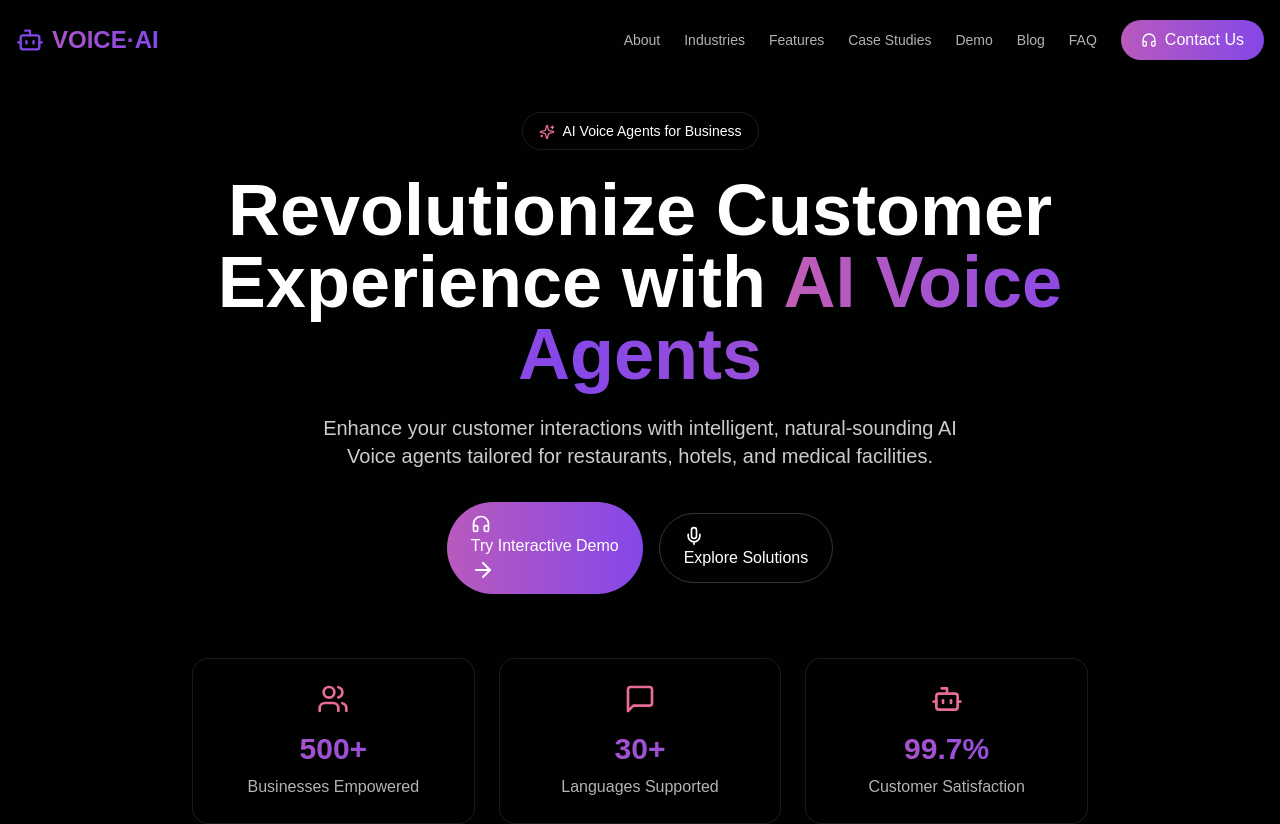
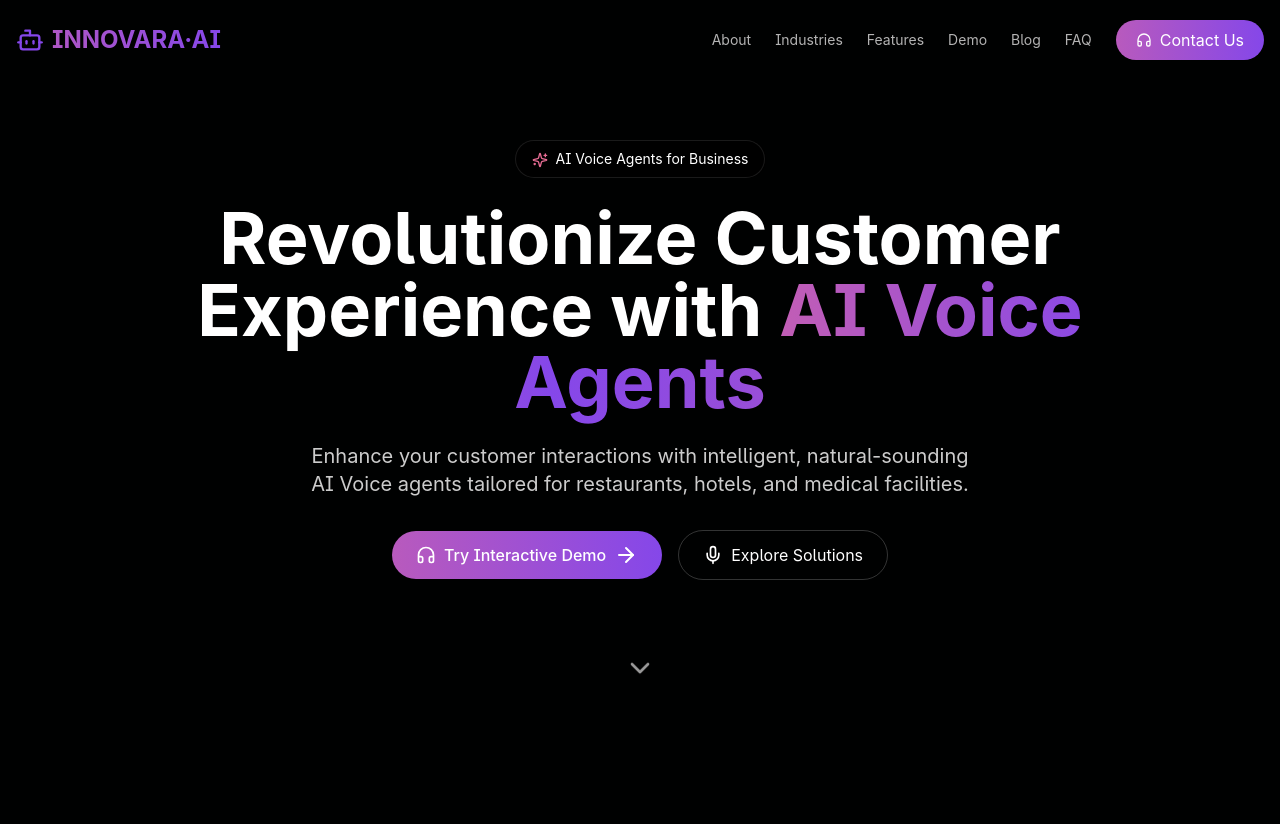
Before and after one commit to Sidh221/ai-ignite-lab, a React (Vite) app: page / in a window 1280 px wide. Shown: the top 824 px of the page. Built offline with nearby package versions, Linux system fonts and the light colour scheme.

Commit message:
Update landing page content
Update site name, remove statistics, change font style, and remove the case studies section.

```diff
--- a/src/components/HeroSection.tsx
+++ b/src/components/HeroSection.tsx
@@ -1,5 +1,5 @@
 
-import { ArrowRight, Bot, Sparkles, MessageSquare, Users, Headphones, MicIcon, ChevronDown } from "lucide-react";
+import { ArrowRight, Bot, Sparkles, Headphones, MicIcon, ChevronDown } from "lucide-react";
 
 const HeroSection = () => {
   return (
@@ -43,28 +43,6 @@ const HeroSection = () => {
             </a>
           </div>
 
-          {/* Statistics */}
-          <div className="grid grid-cols-1 sm:grid-cols-3 gap-6 mt-16">
-            {[
-              { icon: Users, number: "500+", label: "Businesses Empowered" },
-              { icon: MessageSquare, number: "30+", label: "Languages Supported" },
-              { icon: Bot, number: "99.7%", label: "Customer Satisfaction" },
-            ].map((stat, index) => (
-              <div
-                key={index}
-                className="glass-card p-6 rounded-2xl text-center hover:scale-105 transition-transform duration-300"
-              >
-                <div className="flex justify-center mb-4">
-                  <stat.icon className="h-8 w-8 text-cyclamen" />
-                </div>
-                <h3 className="text-3xl font-bold mb-2 text-gradient-steel-violet">
-                  {stat.number}
-                </h3>
-                <p className="text-white/70">{stat.label}</p>
-              </div>
-            ))}
-          </div>
-
           <div className="mt-20 animate-bounce">
             <a href="#about" className="text-white/60 hover:text-white transition-colors">
               <ChevronDown className="mx-auto h-8 w-8" />
--- a/src/components/NavBar.tsx
+++ b/src/components/NavBar.tsx
@@ -19,7 +19,6 @@ const NavBar = () => {
     { text: "About", href: "#about" },
     { text: "Industries", href: "#industries" },
     { text: "Features", href: "#features" },
-    { text: "Case Studies", href: "#case-studies" },
     { text: "Demo", href: "#demo" },
     { text: "Blog", href: "#blog" },
     { text: "FAQ", href: "#faq" }
@@ -40,7 +39,7 @@ const NavBar = () => {
             className="flex items-center gap-2 text-2xl font-bold bg-gradient-to-r from-steel to-violet bg-clip-text text-transparent"
           >
             <Bot className="text-violet" size={28} />
-            VOICE·AI
+            INNOVARA·AI
           </a>
 
           {/* Desktop Navigation */}
--- a/src/index.css
+++ b/src/index.css
@@ -1,9 +1,8 @@
-
 @tailwind base;
 @tailwind components;
 @tailwind utilities;
 
-@import url('https://fonts.googleapis.com/css2?family=Poppins:wght@300;400;500;600;700&display=swap');
+@import url('https://fonts.googleapis.com/css2?family=Inter:wght@300;400;500;600;700&display=swap');
 
 @layer base {
   :root {
@@ -21,7 +20,7 @@
 
   body {
     @apply bg-black text-foreground antialiased min-h-screen;
-    font-family: 'Poppins', sans-serif;
+    font-family: 'Inter', sans-serif;
     font-feature-settings: "ss01", "ss02", "cv01", "cv02", "cv03";
   }
 
@@ -30,7 +29,7 @@
   }
 
   h1, h2, h3, h4, h5, h6 {
-    @apply font-bold;
+    @apply font-semibold;
   }
 }
 
@@ -60,15 +59,15 @@
   }
 
   .btn-primary {
-    @apply px-6 py-3 rounded-full bg-gradient-steel-violet text-white font-medium hover:shadow-lg hover:shadow-violet/30 transition-all duration-300 hover:-translate-y-1;
+    @apply px-6 py-3 rounded-full bg-gradient-steel-violet text-white font-medium hover:shadow-lg hover:shadow-violet/30 transition-all duration-300 hover:-translate-y-1 flex items-center gap-2;
   }
 
   .btn-secondary {
-    @apply px-6 py-3 rounded-full bg-gradient-steel-cyclamen text-white font-medium hover:shadow-lg hover:shadow-cyclamen/30 transition-all duration-300 hover:-translate-y-1;
+    @apply px-6 py-3 rounded-full bg-gradient-steel-cyclamen text-white font-medium hover:shadow-lg hover:shadow-cyclamen/30 transition-all duration-300 hover:-translate-y-1 flex items-center gap-2;
   }
 
   .btn-outline {
-    @apply px-6 py-3 rounded-full border border-white/20 hover:border-white/50 transition-all duration-300 hover:-translate-y-1;
+    @apply px-6 py-3 rounded-full border border-white/20 hover:border-white/50 transition-all duration-300 hover:-translate-y-1 flex items-center gap-2;
   }
 }
 
--- a/src/pages/Index.tsx
+++ b/src/pages/Index.tsx
@@ -4,7 +4,6 @@ import HeroSection from "@/components/HeroSection";
 import AboutSection from "@/components/AboutSection";
 import NichesSection from "@/components/NichesSection";
 import FeaturesSection from "@/components/FeaturesSection";
-import CaseStudiesSection from "@/components/CaseStudiesSection";
 import TestimonialsSection from "@/components/TestimonialsSection";
 import DemoSection from "@/components/DemoSection";
 import FAQSection from "@/components/FAQSection";
@@ -20,7 +19,6 @@ const Index = () => {
       <AboutSection />
       <NichesSection />
       <FeaturesSection />
-      <CaseStudiesSection />
       <TestimonialsSection />
       <DemoSection />
       <FAQSection />
```
